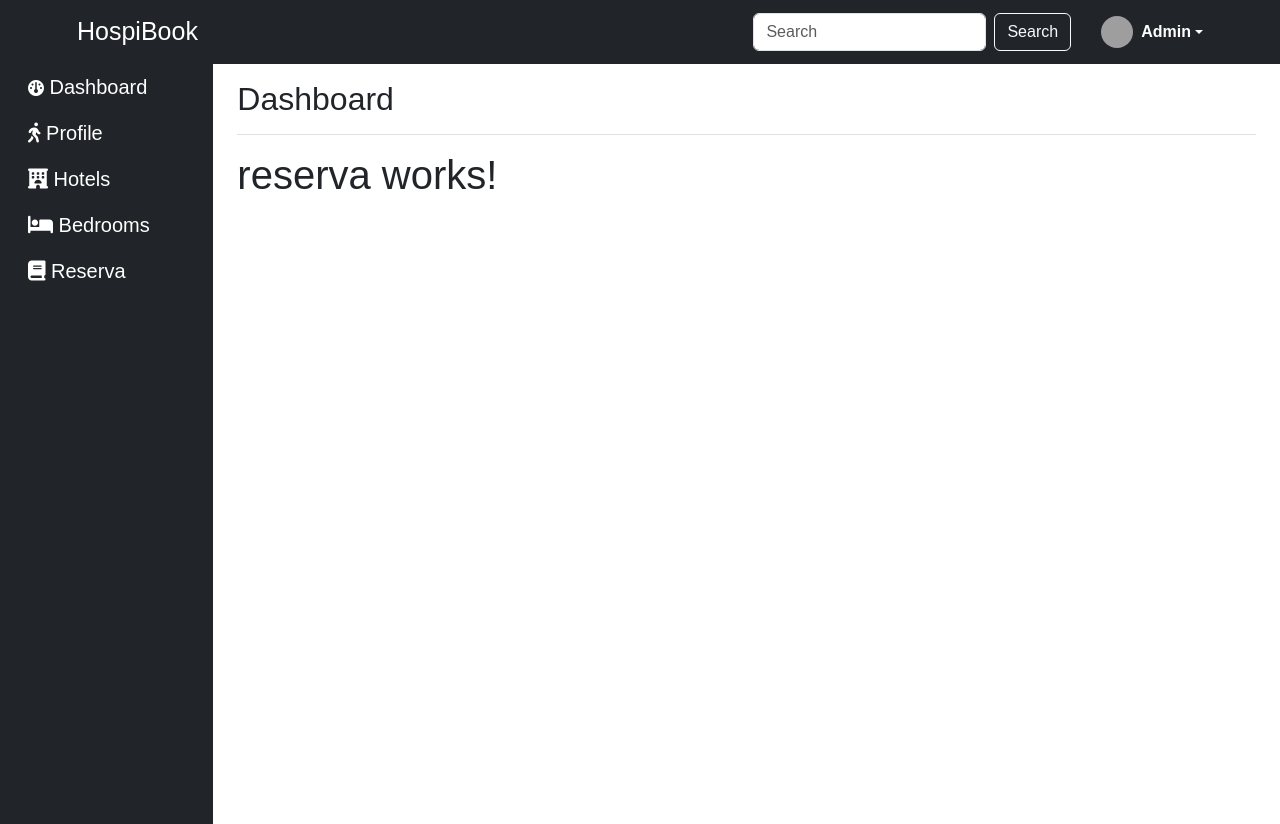
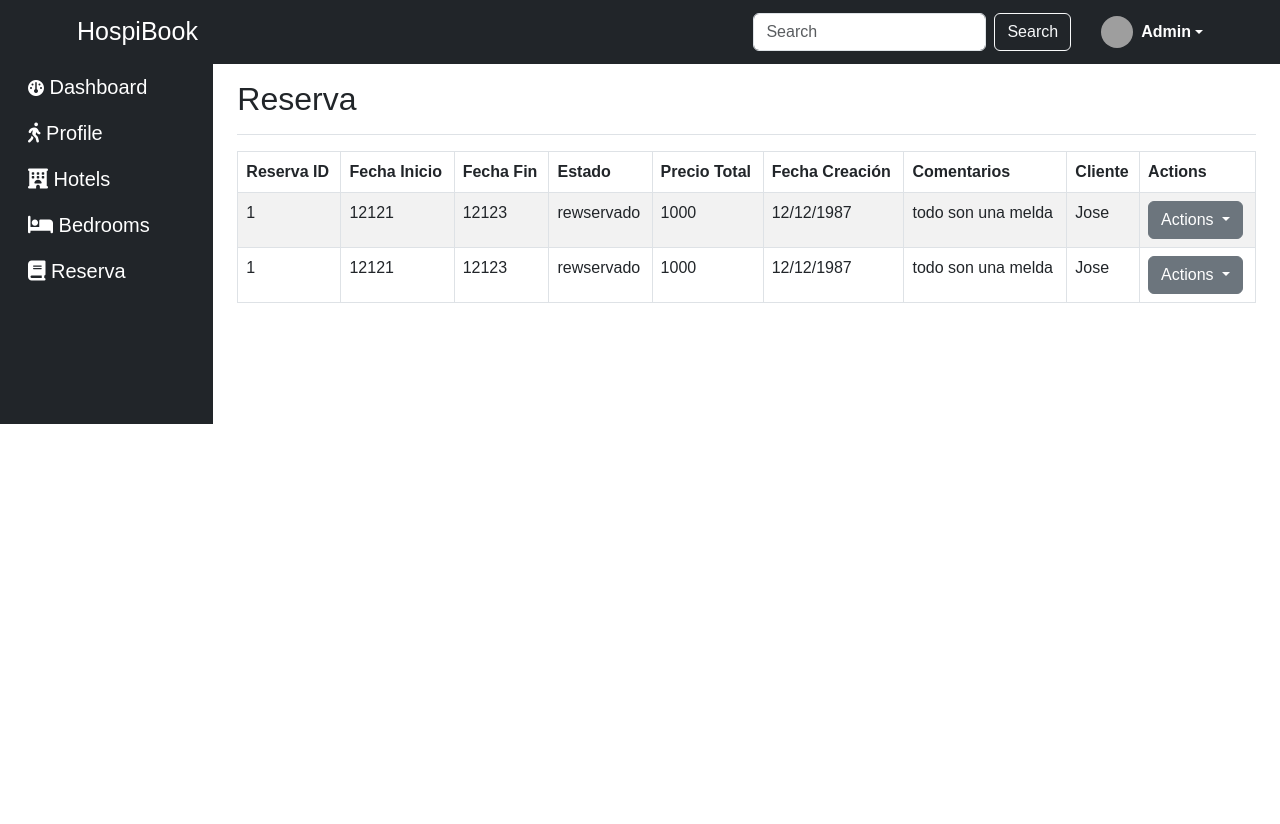
Before and after one commit to EFMCT30/appAdminHoteleroHospiBook, an Angular app: page /reserva in a window 1280 px wide. After the commit the page ends 800 px from the top, so only its background shows below. Built offline with nearby package versions, Linux system fonts and the light colour scheme; grey boxes are pictures that could not be loaded.

Commit message:
titulo de la paguina content cambia

```diff
--- a/src/app/app-routing.module.ts
+++ b/src/app/app-routing.module.ts
@@ -7,9 +7,9 @@ import { LayoutComponent } from './layout/layout.component';
 const routes: Routes = [
   { path: 'login', component: LoginComponent },
   {
-    path: 'profile',component: LayoutComponent,
+    path: 'profile',component: LayoutComponent ,data: { 'title': 'Profile' },
   },
-  { path: 'reserva', component: LayoutComponent}
+  { path: 'reserva', component: LayoutComponent,data: { 'title': 'Reserva' }}
 
 ];
 
--- a/src/app/layout/layout.component.ts
+++ b/src/app/layout/layout.component.ts
@@ -1,4 +1,6 @@
-import { Component } from '@angular/core';
+import {Component, OnInit} from '@angular/core';
+import { ActivatedRoute } from '@angular/router';
+
 
 @Component({
   selector: 'app-layout',
--- a/src/app/reserva/reserva.component.html
+++ b/src/app/reserva/reserva.component.html
@@ -1 +1,106 @@
-<h1>reserva works!</h1>
+<div class="table-responsive">
+  <table class="table table-bordered table-striped">
+    <thead>
+    <tr>
+      <th>Reserva ID</th>
+      <th>Fecha Inicio</th>
+      <th>Fecha Fin</th>
+      <th>Estado</th>
+      <th>Precio Total</th>
+      <th>Fecha Creación</th>
+      <th>Comentarios</th>
+      <th>Cliente</th>
+      <th>Actions</th> <!-- Add this column for Edit and Delete buttons -->
+    </tr>
+    </thead>
+    <tbody>
+    <tr >
+      <td>1</td>
+      <td>12121</td>
+      <td>12123</td>
+      <td>rewservado</td>
+      <td>1000</td>
+      <td>12/12/1987</td>
+      <td>todo son una melda</td>
+      <td>Jose</td> <!-- Assuming 'cliente' has a 'nombre' property -->
+      <td>
+        <div class="btn-group">
+          <button
+            type="button"
+            class="btn btn-secondary dropdown-toggle"
+            data-bs-toggle="dropdown"
+            aria-haspopup="true"
+            aria-expanded="false"
+          >
+            Actions
+          </button>
+          <div class="dropdown-menu">
+            <a class="dropdown-item" href="#" >
+              Edit
+            </a>
+            <a class="dropdown-item text-danger" >
+              Delete
+            </a>
+          </div>
+        </div>
+      </td>
+
+    </tr>
+    <tr >
+      <td>1</td>
+      <td>12121</td>
+      <td>12123</td>
+      <td>rewservado</td>
+      <td>1000</td>
+      <td>12/12/1987</td>
+      <td>todo son una melda</td>
+      <td>Jose</td> <!-- Assuming 'cliente' has a 'nombre' property -->
+      <td>
+        <div class="btn-group">
+          <button
+            type="button"
+            class="btn btn-secondary dropdown-toggle"
+            data-bs-toggle="dropdown"
+            aria-haspopup="true"
+            aria-expanded="false"
+          >
+            Actions
+          </button>
+          <div class="dropdown-menu">
+            <a class="dropdown-item" href="#" >
+              Edit
+            </a>
+            <a class="dropdown-item text-danger" >
+              Delete
+            </a>
+          </div>
+        </div>
+      </td>
+
+    </tr>
+    </tbody>
+  </table>
+</div>
+
+
+<!-- Edit Modal -->
+<div class="modal fade" id="editModal" tabindex="-1" aria-labelledby="editModalLabel" aria-hidden="true">
+  <div class="modal-dialog modal-dialog-centered modal-lg">
+    <div class="modal-content">
+      <div class="modal-header">
+        <h5 class="modal-title" id="editModalLabel">Edit Reservation</h5>
+        <button type="button" class="btn-close" data-bs-dismiss="modal" aria-label="Close"></button>
+      </div>
+      <div class="modal-body">
+        <!-- Edit form goes here -->
+        <form>
+          <!-- Edit fields go here -->
+        </form>
+      </div>
+      <div class="modal-footer">
+        <button type="button" class="btn btn-secondary" data-bs-dismiss="modal">Close</button>
+        <button type="button" class="btn btn-primary">Save Changes</button>
+      </div>
+    </div>
+  </div>
+</div>
--- a/src/app/side-nav/side-nav.component.css
+++ b/src/app/side-nav/side-nav.component.css
@@ -0,0 +1 @@
+/* Default styles for large screens and above */
--- a/src/app/side-nav/side-nav.component.html
+++ b/src/app/side-nav/side-nav.component.html
@@ -1,7 +1,7 @@
 <div class="container-fluid">
     <div class="row">
         <!-- Sidebar -->
-        <nav id="sidebar" class="col-md-3 col-lg-2 d-md-block bg-dark sidebar" style="height: 95vh;">
+        <nav id="sidebar" class="col-md-3 col-lg-2 d-md-block bg-dark sidebar" style="height: 45vh;">
             <div class="position-sticky">
                 <ul class="nav nav-pills flex-column mb-auto">
                     <li>
@@ -40,7 +40,7 @@
 
         <main class="col-md-9 ms-sm-auto col-lg-10 px-md-4">
           <div class="d-flex justify-content-between flex-wrap flex-md-nowrap align-items-center pt-3 pb-2 mb-3 border-bottom">
-              <h1 class="h2">Dashboard</h1>
+              <h1 class="h2">{{ currentRouteName }}</h1>
           </div>
           <app-content></app-content>
       </main>
--- a/src/app/side-nav/side-nav.component.ts
+++ b/src/app/side-nav/side-nav.component.ts
@@ -1,10 +1,20 @@
-import { Component } from '@angular/core';
+import {Component, OnInit} from '@angular/core';
+import {ActivatedRoute} from "@angular/router";
 
 @Component({
   selector: 'app-side-nav',
   templateUrl: './side-nav.component.html',
   styleUrls: ['./side-nav.component.css']
 })
-export class SideNavComponent {
+export class SideNavComponent implements OnInit{
+  currentRouteName: string="";
 
+  constructor(private route: ActivatedRoute) {}
+
+  ngOnInit(): void {
+    this.route.data.subscribe(data => {
+      // @ts-ignore
+      this.currentRouteName = data.title;
+    });
+  }
 }
```
Also changed, not shown: src/app/reserva/reserva.component.css (line endings or trailing spaces).
